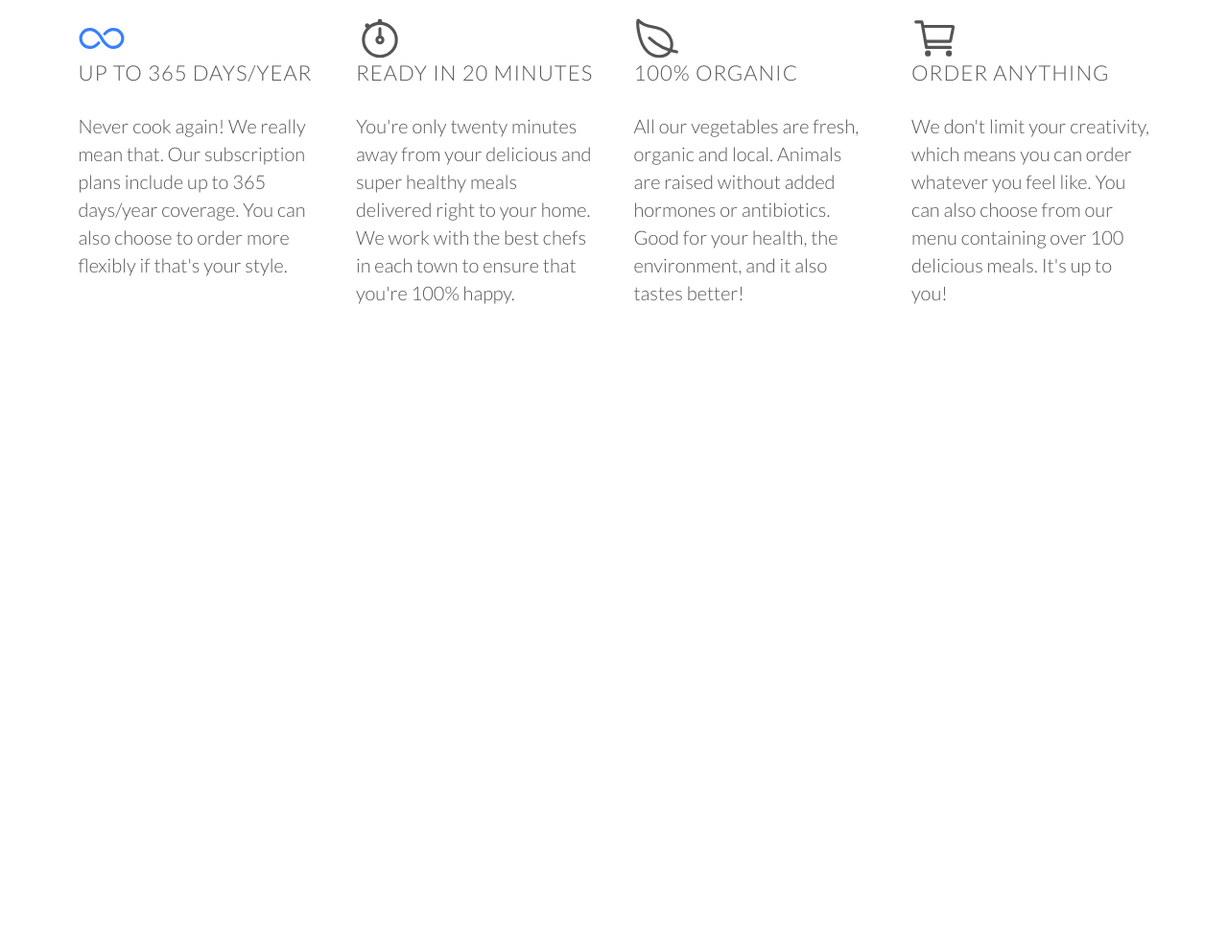
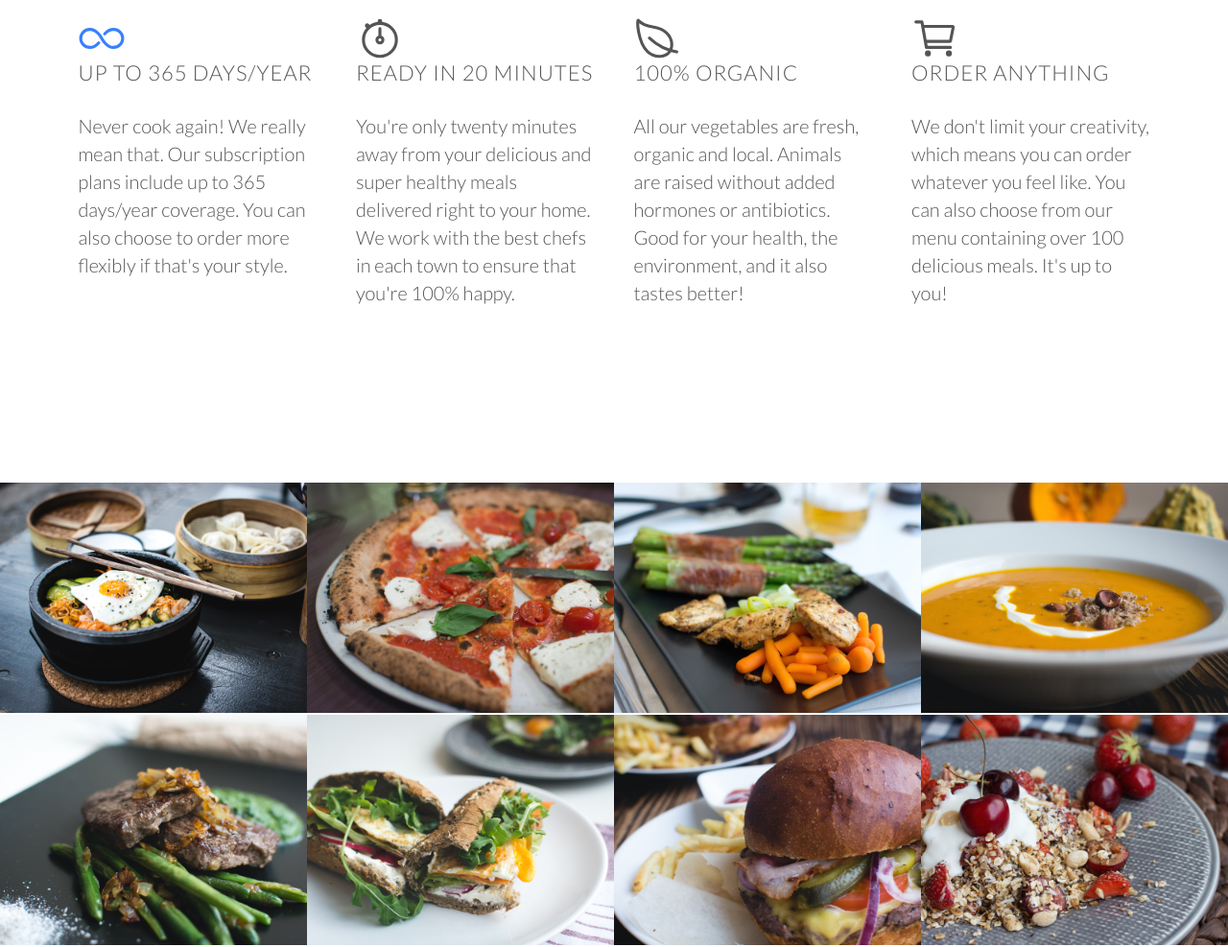
Before and after one commit to ngiakhanh/HTML-CSS-Udemy, a plain HTML site: page killer-website/omnifood/index.html in a window 1280 px wide. Shown: the part 1044-2031 px from the top of the page at 96% size. Before the commit the page ends 1467 px from the top, so only its background shows below. Drawn offline with nearby package versions, Linux system fonts and the light colour scheme.

Commit message:
Continue (part 1)

```diff
--- a/killer-website/omnifood/index.html
+++ b/killer-website/omnifood/index.html
@@ -78,6 +78,61 @@
             </div>
         </div>
     </section>
+
+    <section class="section-meals">
+        <ul class="meals-showcase">
+            <li>
+                <figure class="meal-photo">
+                    <img src="resources/img/1.jpg" alt="Korean bibimbap with egg and vegetables">
+                </figure>
+            </li>
+            <li>
+                <figure class="meal-photo">
+                    <img src="resources/img/2.jpg" alt="Simple italian pizza with cherry tomatoes">
+                </figure>
+            </li>
+            <li>
+                <figure class="meal-photo">
+                    <img src="resources/img/3.jpg" alt="Chicken breast steak with vegetables">
+                </figure>
+            </li>
+            <li>
+                <figure class="meal-photo">
+                    <img src="resources/img/4.jpg" alt="Autumn pumpkin soup">
+                </figure>
+            </li>
+        </ul>
+        <ul class="meals-showcase">
+            <li>
+                <figure class="meal-photo">
+                    <img src="resources/img/5.jpg" alt="Paleo beef steak with vegetables">
+                </figure>
+            </li>
+            <li>
+                <figure class="meal-photo">
+                    <img src="resources/img/6.jpg" alt="Healthy baguette with egg and vegetables">
+                </figure>
+            </li>
+            <li>
+                <figure class="meal-photo">
+                    <img src="resources/img/7.jpg" alt="Burger with cheddar and bacon">
+                </figure>
+            </li>
+            <li>
+                <figure class="meal-photo">
+                    <img src="resources/img/8.jpg" alt="Granola with cherries and strawberries">
+                </figure>
+            </li>
+        </ul>
+    </section>
 </body>
 
 </html>
+<!-- 1.	Korean bibimbap with egg and vegetables
+2.	Simple italian pizza with cherry tomatoes
+3.	Chicken breast steak with vegetables
+4.	Autumn pumpkin soup
+5.	Paleo beef steak with vegetables
+6.	Healthy baguette with egg and vegetables
+7.	Burger with cheddar and bacon
+8.	Granola with cherries and strawberries -->
--- a/killer-website/omnifood/resources/css/styles.css
+++ b/killer-website/omnifood/resources/css/styles.css
@@ -146,6 +146,7 @@ header {
     height: 100vh;
     background-size: cover;
     background-position: center;
+    width: 100%;
 }
 
 .hero-text-box {
@@ -189,3 +190,26 @@ header {
 .main-nav li a:active {
     border-bottom: 2px solid #e67e22;
 }
+
+/* --------------------------------------------------------*/
+/* MEALS */
+/* --------------------------------------------------------*/
+.meals-showcase {
+    list-style: none;
+    width: 100%;
+}
+
+.meals-showcase li {
+    display: block;
+    float: left;
+    width: 25%;
+}
+
+.meal-photo {
+    width: 100%;
+}
+
+.meal-photo img {
+    width: 100%;
+    height: auto;
+}
```
